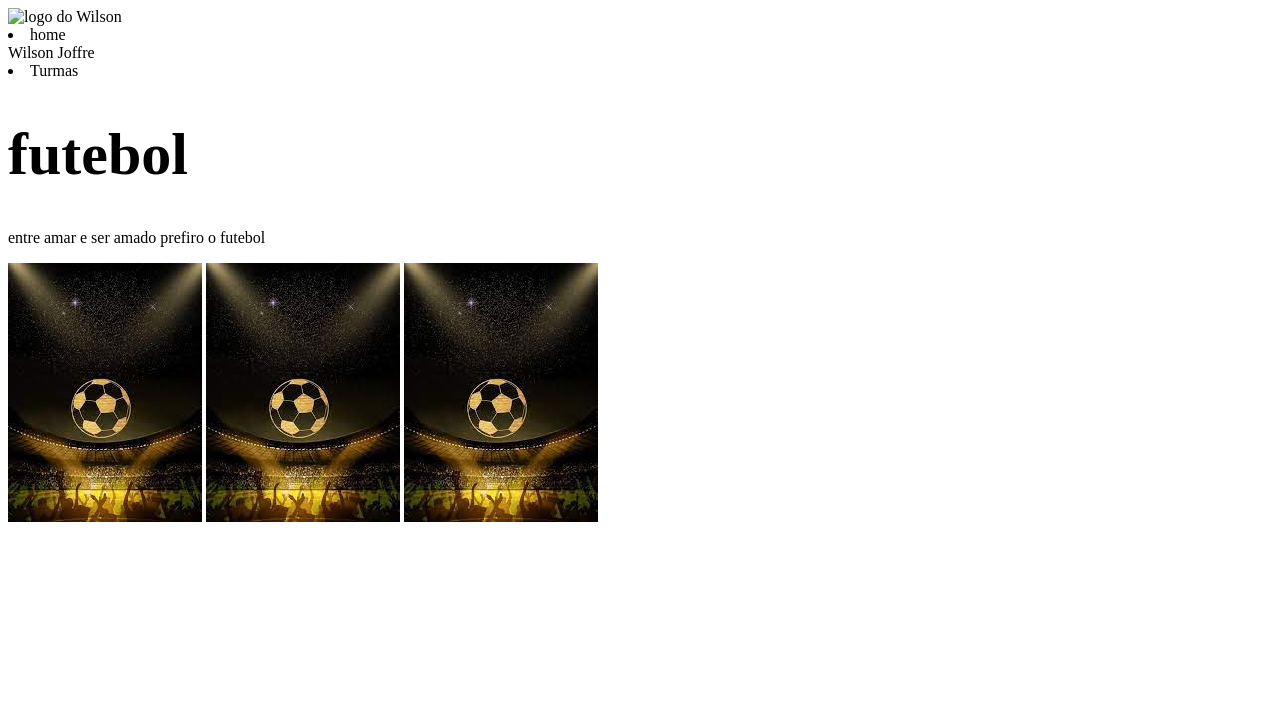
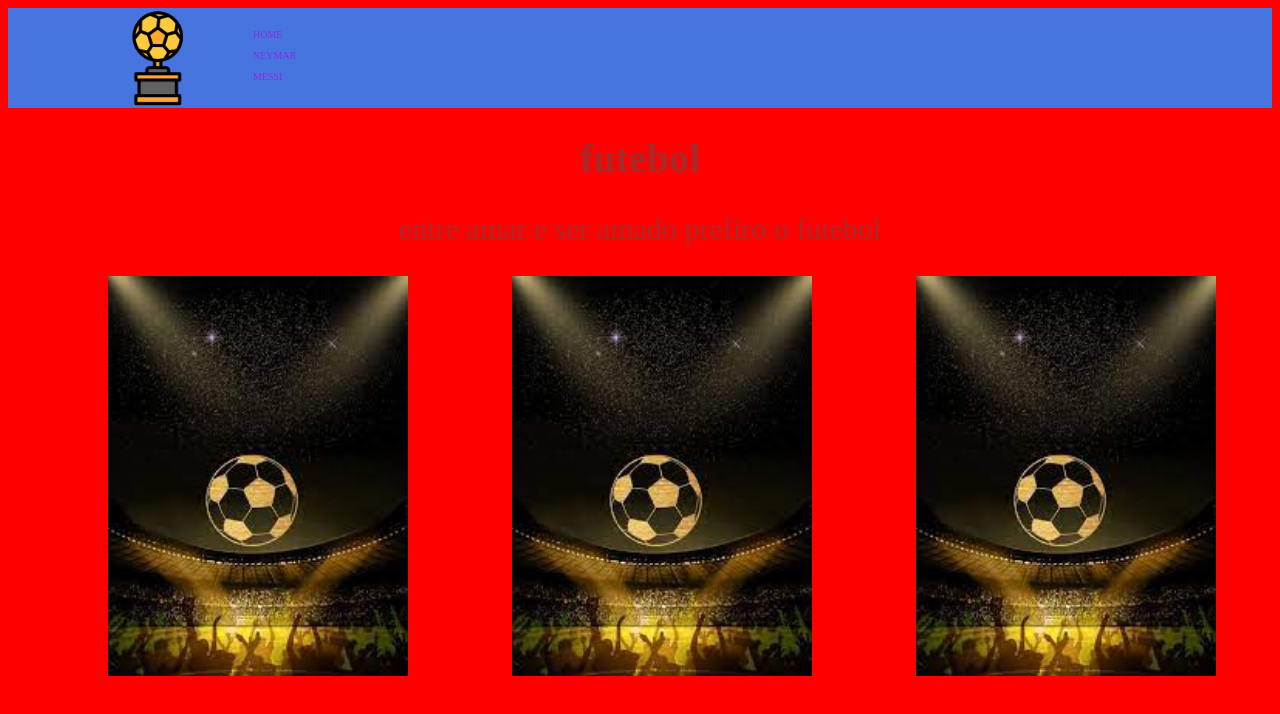
Before and after one commit to pkpiva/avaliacao, a plain HTML site: page index.html in a window 1280 px wide. Drawn offline with Linux system fonts and the light colour scheme.

Commit message:
Add files via upload

```diff
--- a/index.html
+++ b/index.html
@@ -8,11 +8,12 @@
 </head>
 <body>
     <header class="cabecalho">
-        <img class="logocabecalho" scr="logo 1.svg" alt="logo do Wilson"
-        <ul class="lista_cabecalho">
-            <li class="item_lista_cabecaçho">home</li/.
-            <li class="item_lista-cabecalho">Wilson Joffre</li>
-            <li class="item_lista-cabecalho">Turmas</li>
+        <img class="logocabecalho" src="logo.png" alt="">
+
+        <ul lass="lista_cabecalho">
+            <li class="item_lista_cabecalho">home</li>
+            <li class="item_lista_cabecalho">neymar</li>
+            <li class="item_lista_cabecalho">messi</li>
             </ul>
     </header>
     <h1>futebol</h1>
--- a/style.css
+++ b/style.css
@@ -1,7 +1,36 @@
 body{
-    background-color: rgb*(186, 150, 99);
+    background: red;
 }
 h1{
-    font-size:  60px;
-    col
+    text-align: center;
+    font-size:  40px;
+    color: brown;
 }
+p{
+    text-align: center;
+    font-size: 30px;
+    color: brown;
+}
+img{
+    width: 300px;
+    margin-left: 100px;
+}
+
+.cabecalho{
+    background-color: rgb(71,117, 223);
+    display: flex;
+}
+.logocabecalho{
+    width: 100px;
+}
+.lista_cabecalho{
+    display: flex;
+    margin-left: 500px;
+}
+.item_lista_cabecalho{
+    color: blueviolet;
+    list-style: none;
+    text-transform: uppercase;
+    font-size: 10px;
+    padding: 5px;
+}
```
Also changed, not shown: logo.png (added).
